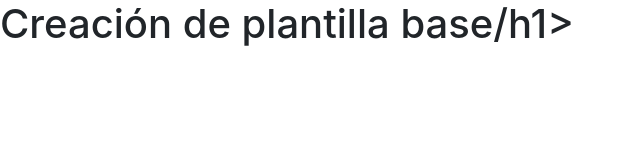
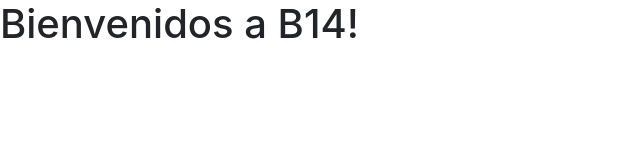
Before and after one commit to Elementales/demo, a plain HTML site: page index.html in a window 1280 px wide. Shown: the whole page, without its empty margins (0-640 px from the left). Drawn offline with nearby package versions, Linux system fonts and the light colour scheme.

Commit message:
Plantilla B14

```diff
--- a/index.html
+++ b/index.html
@@ -11,7 +11,7 @@
     <title>Bienvenidos a B14!</title>
   </head>
   <body>
-    <h1>Creación de plantilla base/h1>
+    <h1>Bienvenidos a B14!</h1>
 
     <!-- Optional JavaScript -->
     <!-- jQuery first, then Popper.js, then Bootstrap JS -->
```
